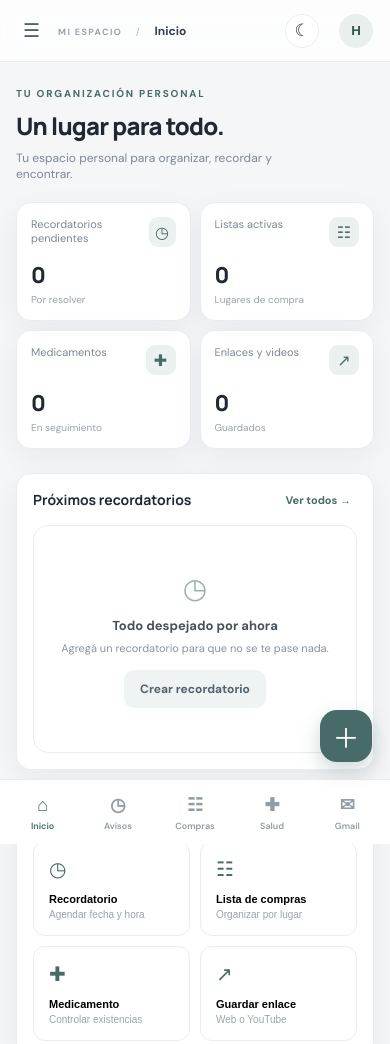
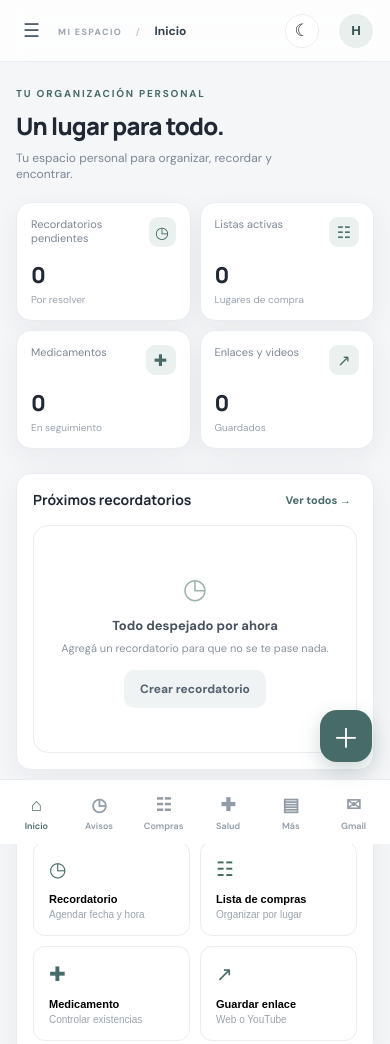
Before and after one commit to hugoachoy/Mi-espacio, a plain HTML site: page index.html in a window 390 px wide. Shown: the top 1044 px of the page. Drawn offline with nearby package versions, Linux system fonts and the light colour scheme.

Commit message:
Keep mobile library shortcut alongside Gmail

```diff
--- a/index.html
+++ b/index.html
@@ -31,7 +31,7 @@
     </main>
   </div>
   <nav class="bottom-nav" id="bottom-nav">
-    <button class="active" data-page="inicio"><span>⌂</span>Inicio</button><button data-page="recordatorios"><span>◷</span>Avisos</button><button data-page="compras"><span>☷</span>Compras</button><button data-page="medicacion"><span>✚</span>Salud</button><button data-page="gmail"><span>✉</span>Gmail</button>
+    <button class="active" data-page="inicio"><span>⌂</span>Inicio</button><button data-page="recordatorios"><span>◷</span>Avisos</button><button data-page="compras"><span>☷</span>Compras</button><button data-page="medicacion"><span>✚</span>Salud</button><button data-page="enlaces"><span>▤</span>Más</button><button data-page="gmail"><span>✉</span>Gmail</button>
   </nav>
   <button class="fab" id="quick-add" aria-label="Agregar">＋</button>
   <div id="modal-root"></div>
```
